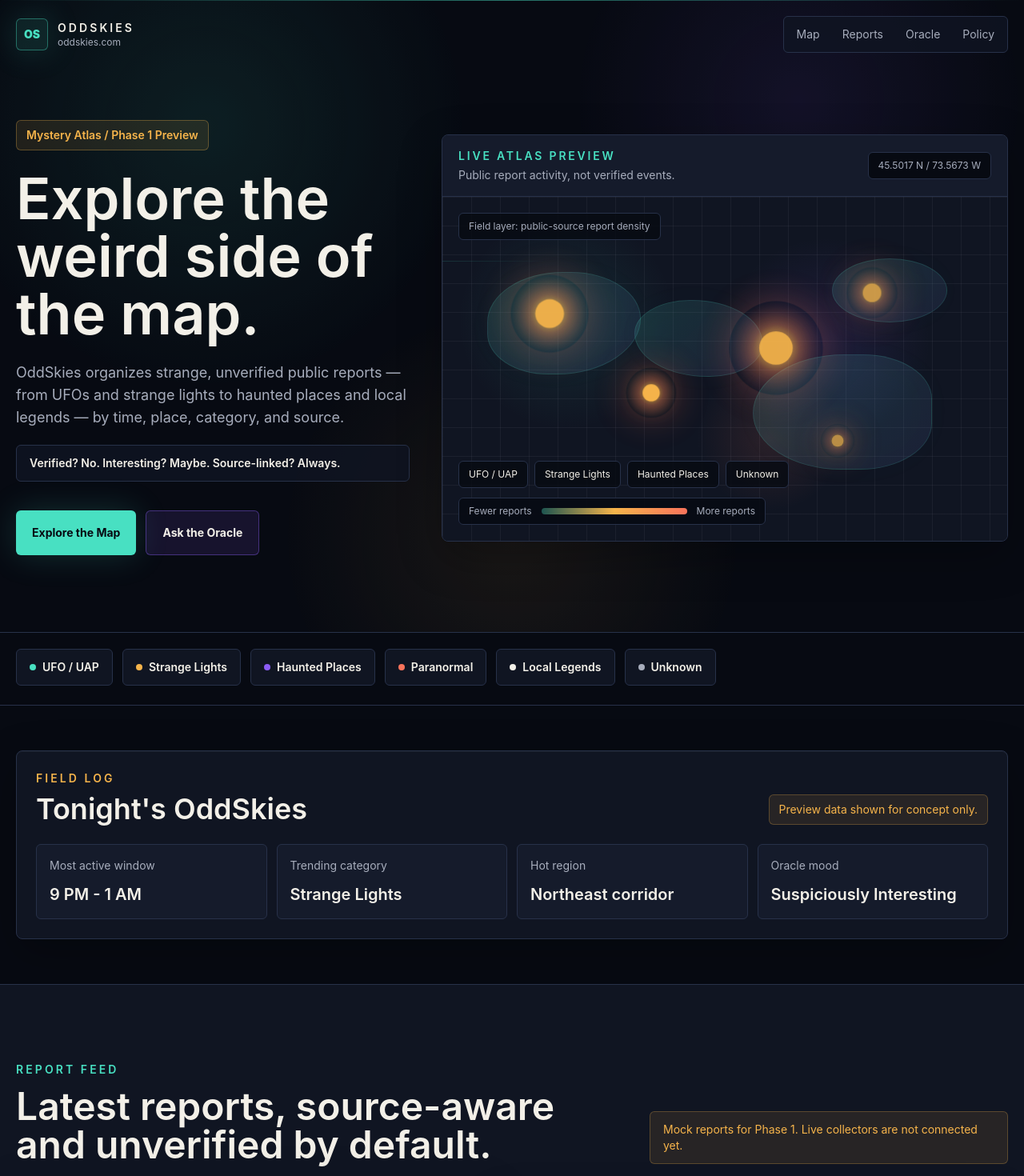
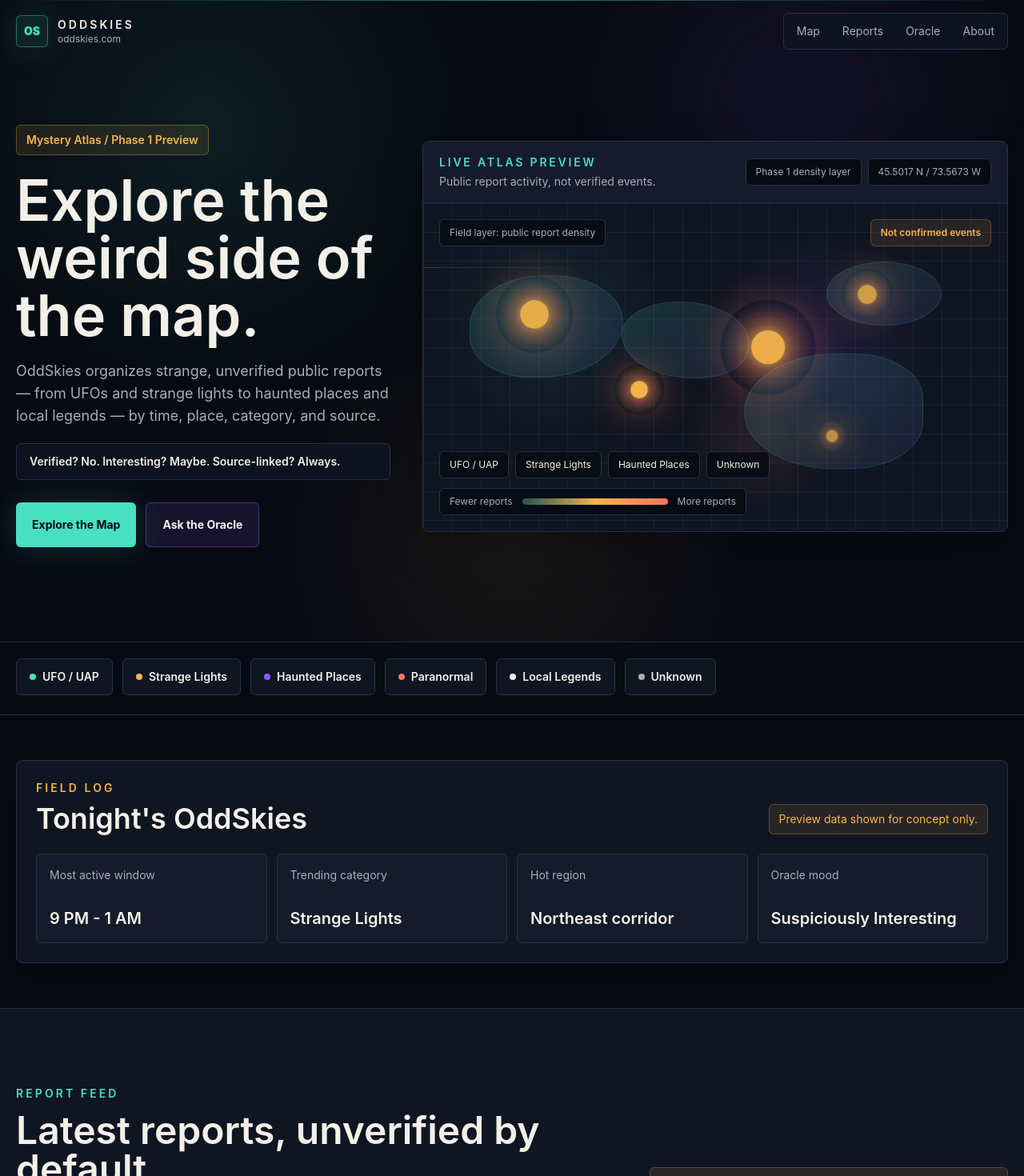
Before and after one commit to lochoa66x/oddskies, a Next.js app: page / in a window 1280 px wide. Shown: the top 1470 px of the page at 80% size. Built offline with nearby package versions, Linux system fonts and the light colour scheme.

Commit message:
Polish Mystery Atlas landing page

```diff
--- a/app/page.tsx
+++ b/app/page.tsx
@@ -16,23 +16,32 @@ export default function Home() {
       <Disclaimer />
       <footer className="bg-night-950 px-5 py-10">
         <div className="mx-auto flex max-w-7xl flex-col gap-5 border-t border-night-800 pt-8 text-sm text-muted md:flex-row md:items-center md:justify-between">
-          <div>
+          <div className="max-w-2xl">
             <p className="font-semibold text-parchment">OddSkies</p>
-            <p>Strange reports, honestly mapped.</p>
+            <p className="mt-1 text-parchment">
+              Strange reports, honestly mapped.
+            </p>
+            <p className="mt-2 leading-6">
+              OddSkies organizes unverified public reports for curiosity and
+              entertainment. We do not confirm sightings or paranormal claims.
+            </p>
             <p>oddskies.com</p>
             <p className="mt-2 text-xs text-slate-500">
               A Voynich Tech experiment
             </p>
           </div>
           <div className="flex flex-wrap gap-5">
-            <a className="transition hover:text-signal-teal" href="#">
+            <a className="transition hover:text-signal-teal" href="#about">
               About
             </a>
             <a className="transition hover:text-signal-teal" href="#">
               Privacy
             </a>
             <a className="transition hover:text-signal-teal" href="#">
-              Source Policy
+              Policy
+            </a>
+            <a className="transition hover:text-signal-teal" href="#">
+              Source Guidelines
             </a>
           </div>
         </div>
--- a/components/Disclaimer.tsx
+++ b/components/Disclaimer.tsx
@@ -7,7 +7,7 @@ const badges = [
 
 export function Disclaimer() {
   return (
-    <section className="border-y border-night-800 bg-night-900 px-5 py-16" id="policy">
+    <section className="border-y border-night-800 bg-night-900 px-5 py-16" id="about">
       <div className="mx-auto max-w-5xl">
         <div className="field-card rounded-lg p-6 md:p-8">
           <p className="text-sm font-semibold uppercase tracking-[0.22em] text-signal-amber">
--- a/components/Hero.tsx
+++ b/components/Hero.tsx
@@ -14,7 +14,7 @@ export function Hero() {
       <div className="absolute inset-0 bg-star-field opacity-80" />
       <div className="absolute inset-x-0 top-0 h-px bg-gradient-to-r from-transparent via-signal-teal/50 to-transparent" />
 
-      <header className="relative z-10 mx-auto flex max-w-7xl items-center justify-between px-5 py-5">
+      <header className="relative z-10 mx-auto flex max-w-7xl items-center justify-between px-5 py-4">
         <a className="flex items-center gap-3" href="#">
           <span className="grid size-10 place-items-center rounded-md border border-signal-teal/40 bg-signal-teal/10 text-sm font-black text-signal-teal shadow-glow">
             OS
@@ -28,10 +28,10 @@ export function Hero() {
         </a>
 
         <nav className="hidden items-center gap-1 rounded-md border border-night-800 bg-night-900/80 p-1 text-sm text-muted md:flex">
-          {["Map", "Reports", "Oracle", "Policy"].map((item) => (
+          {["Map", "Reports", "Oracle", "About"].map((item) => (
             <a
               className="rounded px-3 py-2 transition hover:bg-night-850 hover:text-parchment"
-              href={item === "Policy" ? "#policy" : `#${item.toLowerCase()}`}
+              href={`#${item.toLowerCase()}`}
               key={item}
             >
               {item}
@@ -40,15 +40,15 @@ export function Hero() {
         </nav>
       </header>
 
-      <div className="relative z-10 mx-auto grid min-h-[86svh] max-w-7xl gap-10 px-5 pb-14 pt-10 lg:grid-cols-[0.82fr_1.18fr] lg:items-center lg:pb-24 lg:pt-16">
+      <div className="relative z-10 mx-auto grid max-w-7xl gap-8 px-5 pb-12 pt-5 lg:min-h-[calc(100svh-76px)] lg:grid-cols-[0.78fr_1.22fr] lg:items-center lg:gap-10 lg:pb-14 lg:pt-4">
         <div>
           <p className="inline-flex rounded-md border border-signal-amber/30 bg-signal-amber/10 px-3 py-2 text-sm font-semibold text-signal-amber">
             Mystery Atlas / Phase 1 Preview
           </p>
-          <h1 className="mt-6 max-w-3xl text-5xl font-semibold leading-[0.95] text-parchment sm:text-6xl lg:text-7xl">
+          <h1 className="mt-5 max-w-3xl text-5xl font-semibold leading-[0.95] text-parchment sm:text-6xl lg:text-7xl">
             Explore the weird side of the map.
           </h1>
-          <p className="mt-6 max-w-2xl text-base leading-8 text-muted md:text-lg">
+          <p className="mt-5 max-w-2xl text-base leading-8 text-muted md:text-lg">
             OddSkies organizes strange, unverified public reports — from UFOs
             and strange lights to haunted places and local legends — by time,
             place, category, and source.
@@ -56,7 +56,7 @@ export function Hero() {
           <p className="mt-5 max-w-xl rounded-md border border-night-800 bg-night-900/80 px-4 py-3 text-sm font-semibold text-parchment">
             Verified? No. Interesting? Maybe. Source-linked? Always.
           </p>
-          <div className="mt-9 flex flex-col gap-3 sm:flex-row">
+          <div className="mt-7 flex flex-col gap-3 sm:flex-row">
             <a
               className="inline-flex min-h-14 items-center justify-center rounded-md bg-signal-teal px-5 py-3 text-sm font-bold text-night-950 shadow-glow transition hover:bg-parchment"
               href="#map"
@@ -85,12 +85,17 @@ export function Hero() {
                 Public report activity, not verified events.
               </p>
             </div>
-            <div className="rounded-md border border-night-800 bg-night-950 px-3 py-2 text-xs text-muted">
-              45.5017 N / 73.5673 W
+            <div className="flex flex-wrap gap-2">
+              <span className="rounded-md border border-night-800 bg-night-950 px-3 py-2 text-xs text-muted">
+                Phase 1 density layer
+              </span>
+              <span className="rounded-md border border-night-800 bg-night-950 px-3 py-2 text-xs text-muted">
+                45.5017 N / 73.5673 W
+              </span>
             </div>
           </div>
 
-          <div className="atlas-grid relative min-h-[430px] overflow-hidden">
+          <div className="atlas-grid relative min-h-[360px] overflow-hidden lg:min-h-[410px]">
             <div className="scan-line absolute left-0 top-20 h-px w-full" />
             <div className="absolute left-[8%] top-[22%] h-32 w-48 rounded-[52%_48%_58%_42%] atlas-shape" />
             <div className="absolute left-[34%] top-[30%] h-24 w-40 rounded-[44%_56%_42%_58%] atlas-shape" />
@@ -98,7 +103,10 @@ export function Hero() {
             <div className="absolute left-[69%] top-[18%] h-20 w-36 rounded-[50%] atlas-shape" />
 
             <div className="absolute left-5 top-5 rounded-md border border-night-800 bg-night-950/80 px-3 py-2 text-xs text-muted">
-              Field layer: public-source report density
+              Field layer: public report density
+            </div>
+            <div className="absolute right-5 top-5 rounded-md border border-signal-amber/25 bg-signal-amber/10 px-3 py-2 text-xs font-semibold text-signal-amber">
+              Not confirmed events
             </div>
 
             {heroClusters.map((cluster) => (
--- a/components/LatestReports.tsx
+++ b/components/LatestReports.tsx
@@ -56,8 +56,11 @@ export function LatestReports() {
               Report Feed
             </p>
             <h2 className="mt-3 max-w-3xl text-3xl font-semibold text-parchment md:text-5xl">
-              Latest reports, source-aware and unverified by default.
+              Latest reports, unverified by default.
             </h2>
+            <p className="mt-3 max-w-xl text-base leading-7 text-muted">
+              Source-aware, time-stamped, and linked whenever possible.
+            </p>
           </div>
           <p className="max-w-md rounded-md border border-signal-amber/25 bg-signal-amber/10 px-4 py-3 text-sm text-signal-amber">
             Mock reports for Phase 1. Live collectors are not connected yet.
--- a/components/OddSkiesOracle.tsx
+++ b/components/OddSkiesOracle.tsx
@@ -10,8 +10,13 @@ export function OddSkiesOracle() {
             Think it&apos;s real? Ask our little bro, the OddSkies Oracle.
           </h2>
           <p className="mt-5 max-w-xl text-base leading-7 text-muted">
-            The Oracle offers playful possible explanations, weird clues, and a
-            maybe-weird reading. It does not verify reports.
+            The Oracle gives playful, AI-generated reality checks for strange
+            reports — possible normal explanations, weird clues, and a
+            maybe-weird verdict. It cannot verify sightings.
+          </p>
+          <p className="mt-4 max-w-xl rounded-md border border-signal-amber/25 bg-signal-amber/10 px-4 py-3 text-sm leading-6 text-signal-amber">
+            The Oracle cannot verify whether something is real, AI-generated,
+            mistaken, staged, satire, or a joke.
           </p>
           <a
             className="mt-8 inline-flex min-h-12 items-center justify-center rounded-md bg-signal-violet px-5 py-3 text-sm font-bold text-parchment transition hover:bg-signal-teal hover:text-night-950"
--- a/components/TonightsOddSkies.tsx
+++ b/components/TonightsOddSkies.tsx
@@ -7,10 +7,10 @@ const tonight = [
 
 export function TonightsOddSkies() {
   return (
-    <section className="bg-night-950 px-5 py-14">
+    <section className="bg-night-950 px-5 py-12 md:py-14">
       <div className="mx-auto max-w-7xl">
         <div className="field-card rounded-lg p-5 md:p-6">
-          <div className="flex flex-col gap-3 md:flex-row md:items-end md:justify-between">
+          <div className="flex flex-col gap-4 md:flex-row md:items-end md:justify-between">
             <div>
               <p className="text-sm font-semibold uppercase tracking-[0.22em] text-signal-amber">
                 Field Log
@@ -19,7 +19,7 @@ export function TonightsOddSkies() {
                 Tonight&apos;s OddSkies
               </h2>
             </div>
-            <p className="rounded-md border border-signal-amber/25 bg-signal-amber/10 px-3 py-2 text-sm text-signal-amber">
+            <p className="max-w-sm rounded-md border border-signal-amber/25 bg-signal-amber/10 px-3 py-2 text-sm text-signal-amber">
               Preview data shown for concept only.
             </p>
           </div>
@@ -27,7 +27,7 @@ export function TonightsOddSkies() {
           <div className="mt-6 grid gap-3 sm:grid-cols-2 lg:grid-cols-4">
             {tonight.map((item) => (
               <div
-                className="rounded-md border border-night-800 bg-night-850 p-4"
+                className="flex min-h-28 flex-col justify-between rounded-md border border-night-800 bg-night-850 p-4"
                 key={item.label}
               >
                 <p className="text-sm text-muted">{item.label}</p>
```
